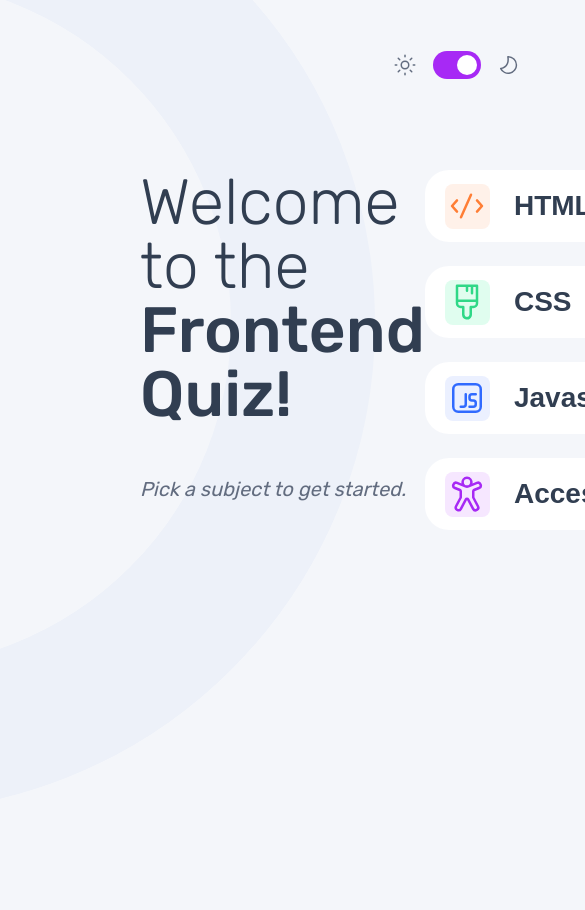
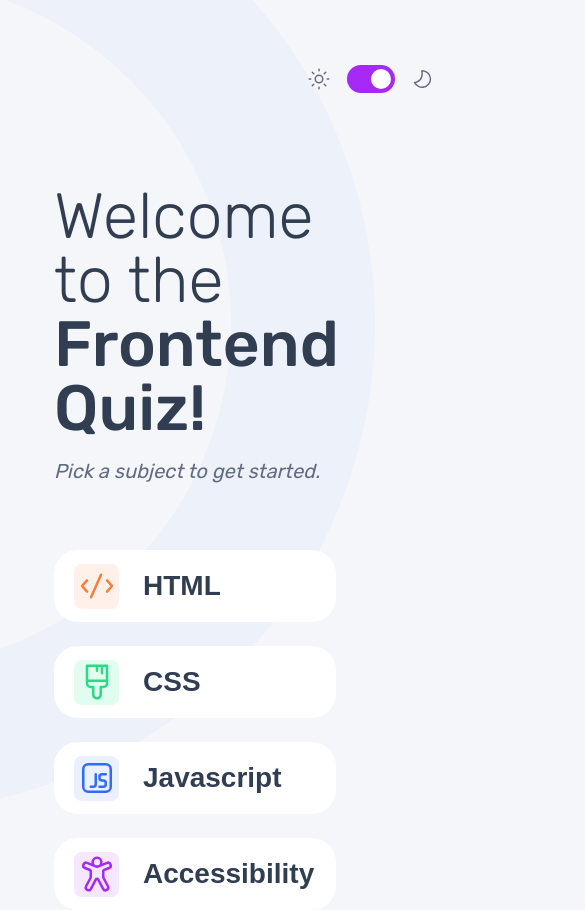
Before and after one commit to selly361/frontend-quiz-app, a React (Create React App) app: page / in a window 390 px wide. Shown: the top 910 px of the page, 585 px wide, since content can reach past the window. Before the commit the page ends 844 px from the top, so only its background shows below. Built offline with nearby package versions, Linux system fonts and the light colour scheme.

Commit message:
Update: made it responsive

```diff
--- a/src/Styles/components/_button.scss
+++ b/src/Styles/components/_button.scss
@@ -12,12 +12,18 @@
 	font-size: 28px;
 	font-weight: bold;
 	line-height: 100%;
-	border-radius: 24px;
+	border-radius: 20px;
 	box-shadow: $button_box-shadow;
 	margin-top: 32px;
-  transition: .5s ease filter;
+    transition: .5s ease filter;
 
 	&:hover {
 		filter: brightness(1.2);
 	}
+
+	@include breakpoint(lg) {
+		& {
+			width: 100%;
+		}
+	}
 }
--- a/src/Styles/components/_intro.scss
+++ b/src/Styles/components/_intro.scss
@@ -20,4 +20,15 @@
 		line-height: 150%;
 		color: $text_secondary;
 	}
+
+
+	@include breakpoint(lg) {
+		&__head--bold {
+			margin-bottom: 16px;
+		}
+
+		&__body {
+			margin-bottom: 64px;
+		}
+	}
 }
--- a/src/Styles/components/_progress-bar.scss
+++ b/src/Styles/components/_progress-bar.scss
@@ -15,4 +15,10 @@
 		background: $purple;
         transition: 750ms ease-in-out width;
 	}
+
+
+	@include breakpoint(lg) {
+		width: 100%;
+		margin-bottom: 64px;;
+	}
 }
--- a/src/Styles/layout/_main.scss
+++ b/src/Styles/layout/_main.scss
@@ -15,4 +15,19 @@
 		justify-content: space-between;
 
 	}
+
+
+
+
+
+	@include breakpoint(lg) {
+		& {
+			padding: 54px;
+			&__main-section {
+				max-height: max-content;
+				flex-direction: column;
+
+			}
+		}
+	}
 }
--- a/src/Styles/layout/_quiz-info.scss
+++ b/src/Styles/layout/_quiz-info.scss
@@ -25,4 +25,16 @@
 		line-height: 150%;
 		color: $text_secondary;
 	}
+
+
+
+	@include breakpoint(lg) {
+		& {
+			&__question {
+				margin-bottom: 40px;
+				width: 100%;
+				height: max-content;
+			}
+		}
+	}
 }
--- a/src/Styles/layout/_selection-elements.scss
+++ b/src/Styles/layout/_selection-elements.scss
@@ -86,4 +86,16 @@
 			right: 25px;
 		}
 	}
+
+
+	@include breakpoint(lg) {
+		& {
+			width: 100%;
+
+
+			&__element {
+				width: 100%;
+			}
+		}
+	}
 }
--- a/src/Styles/layout/_subjects.scss
+++ b/src/Styles/layout/_subjects.scss
@@ -53,4 +53,11 @@
 
 		}
 	}
+
+
+	@include breakpoint(lg) {
+		& {
+			width: 100%;
+		}
+	}
 }
```
